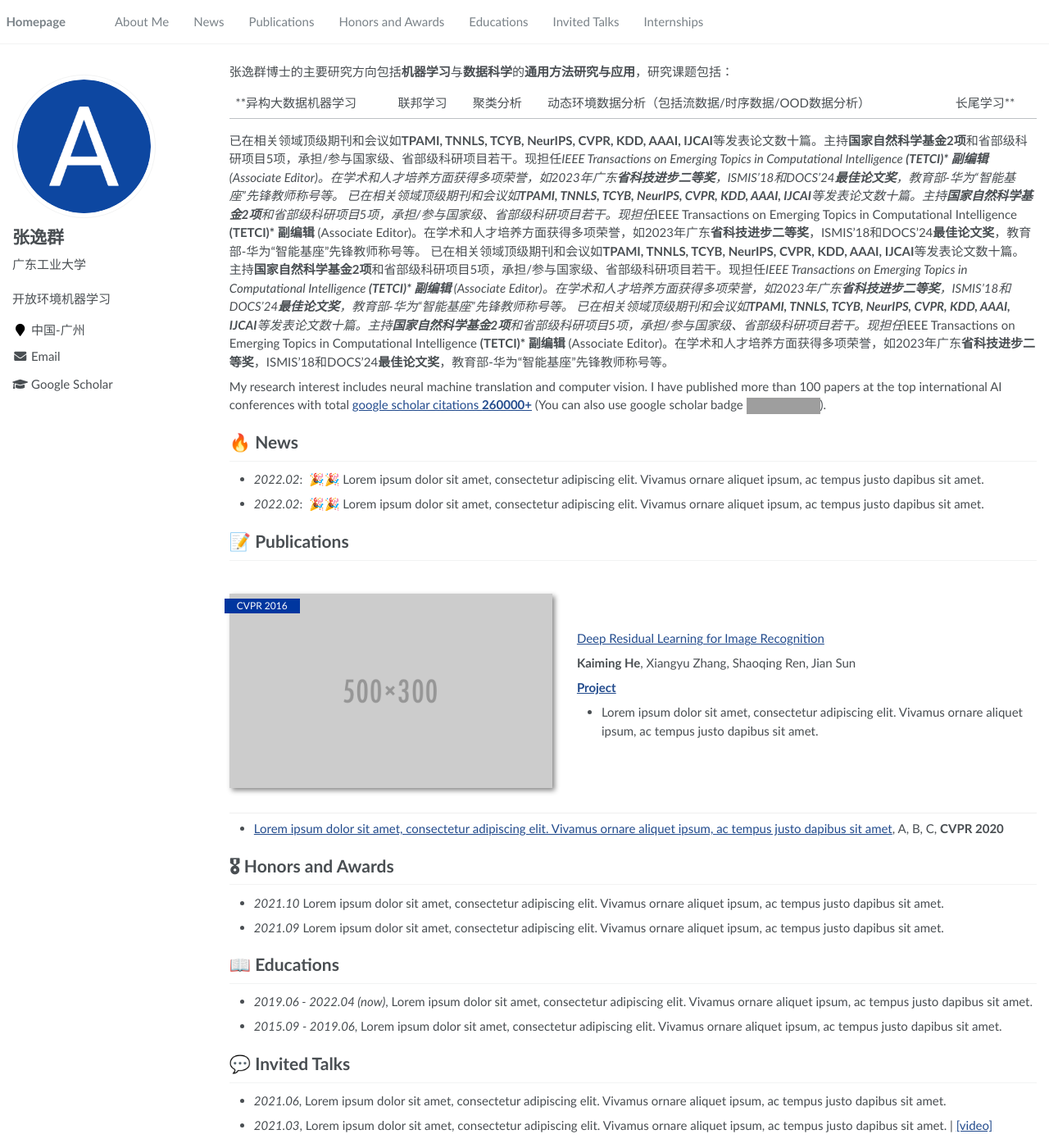
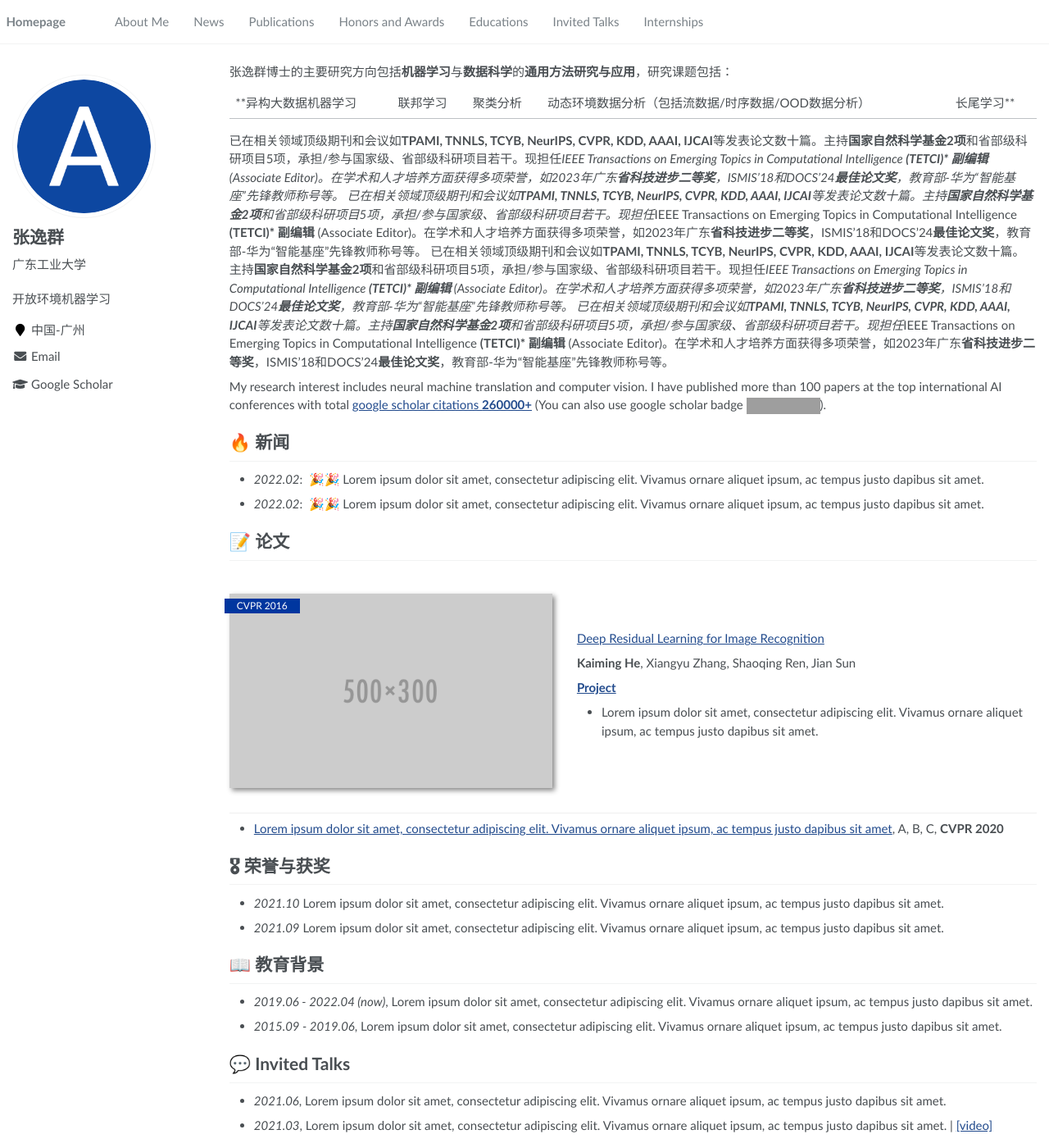
Before and after one commit to yqzhang-Zz/zh, a Jekyll site: the page built from _pages/about.md, in a window 1280 px wide and 1400 px high. Shown: the whole window at 82% size. Built offline with Jekyll 4.4.1, drawn with Linux system fonts in a browser that asks for light colours; grey boxes are pictures that could not be loaded.

Commit message:
Update about.md

```diff
--- a/_pages/about.md
+++ b/_pages/about.md
@@ -30,11 +30,11 @@ redirect_from:
 My research interest includes neural machine translation and computer vision. I have published more than 100 papers at the top international AI conferences with total <a href='https://scholar.google.com/citations?user=DhtAFkwAAAAJ'>google scholar citations <strong><span id='total_cit'>260000+</span></strong></a> (You can also use google scholar badge <a href='https://scholar.google.com/citations?user=DhtAFkwAAAAJ'><img src="https://img.shields.io/endpoint?url={{ url | url_encode }}&logo=Google%20Scholar&labelColor=f6f6f6&color=9cf&style=flat&label=citations"></a>).
 
 
-# 🔥 News
+# 🔥 新闻
 - *2022.02*: &nbsp;🎉🎉 Lorem ipsum dolor sit amet, consectetur adipiscing elit. Vivamus ornare aliquet ipsum, ac tempus justo dapibus sit amet.
 - *2022.02*: &nbsp;🎉🎉 Lorem ipsum dolor sit amet, consectetur adipiscing elit. Vivamus ornare aliquet ipsum, ac tempus justo dapibus sit amet.
 
-# 📝 Publications
+# 📝 论文
 
 <div class='paper-box'><div class='paper-box-image'><div><div class="badge">CVPR 2016</div><img src='images/500x300.png' alt="sym" width="100%"></div></div>
 <div class='paper-box-text' markdown="1">
@@ -50,11 +50,11 @@ My research interest includes neural machine translation and computer vision. I
 
 - [Lorem ipsum dolor sit amet, consectetur adipiscing elit. Vivamus ornare aliquet ipsum, ac tempus justo dapibus sit amet](https://github.com), A, B, C, **CVPR 2020**
 
-# 🎖 Honors and Awards
+# 🎖 荣誉与获奖
 - *2021.10* Lorem ipsum dolor sit amet, consectetur adipiscing elit. Vivamus ornare aliquet ipsum, ac tempus justo dapibus sit amet.
 - *2021.09* Lorem ipsum dolor sit amet, consectetur adipiscing elit. Vivamus ornare aliquet ipsum, ac tempus justo dapibus sit amet.
 
-# 📖 Educations
+# 📖 教育背景
 - *2019.06 - 2022.04 (now)*, Lorem ipsum dolor sit amet, consectetur adipiscing elit. Vivamus ornare aliquet ipsum, ac tempus justo dapibus sit amet.
 - *2015.09 - 2019.06*, Lorem ipsum dolor sit amet, consectetur adipiscing elit. Vivamus ornare aliquet ipsum, ac tempus justo dapibus sit amet.
 
```
